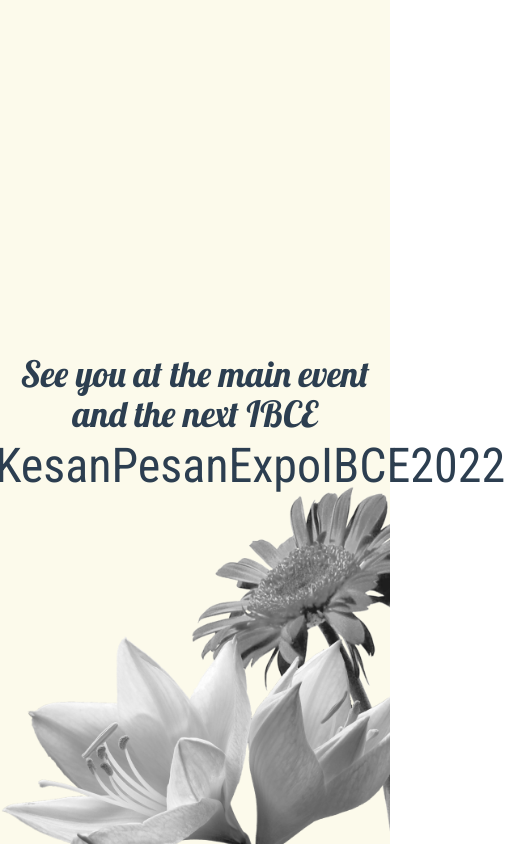
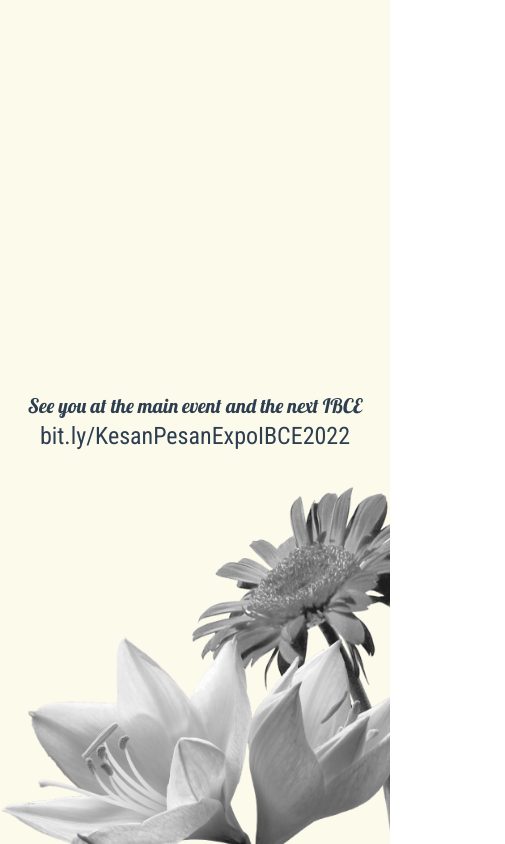
Before and after one commit to Zenovore/IBCE-Expo, a Vue app: page / in a window 390 px wide. Shown: the whole page, 505 px wide, since content can reach past the window. Built offline with nearby package versions, Linux system fonts and the light colour scheme; what vue-kinesis, vue3-cookies would draw is missing.

Commit message:
responsive

```diff
--- a/src/views/Mainevent.vue
+++ b/src/views/Mainevent.vue
@@ -14,26 +14,29 @@
       src="../assets/bgflower/bg3_bottomright.png"
       alt=""
     />
-    <h1 class="text-4xl font-lobster">
+    <div class="relative">
+      <h1 class="text-xl md:text-4xl font-lobster">
         See you at the main event and the next IBCE
       </h1>
       <!-- <h1 class="mt-2"> -->
       <a
-      class="font-roboto text-5xl mt-2 hover:underline"
+        class="font-roboto text-2xl lg:text-5xl mt-2 hover:underline"
         href="https://bit.ly/KesanPesanExpoIBCE2022"
         >bit.ly/KesanPesanExpoIBCE2022</a
       >
+    </div>
     <!-- </h1> -->
   </div>
 </template>
 
 <script>
 export default {
-  // created() {
-  //   if (!this.$cookies.isKey("valid")) {
-  //     this.$router.push("/");
-  //   }
-  // },
+  created() {
+    // if (!this.$cookies.isKey("valid")) {
+    // this.$router.push("/");
+    // }
+    console.log("sinta cantik");
+  },
 };
 </script>
 
```
Lines whose indentation alone changed are shown as unchanged.
